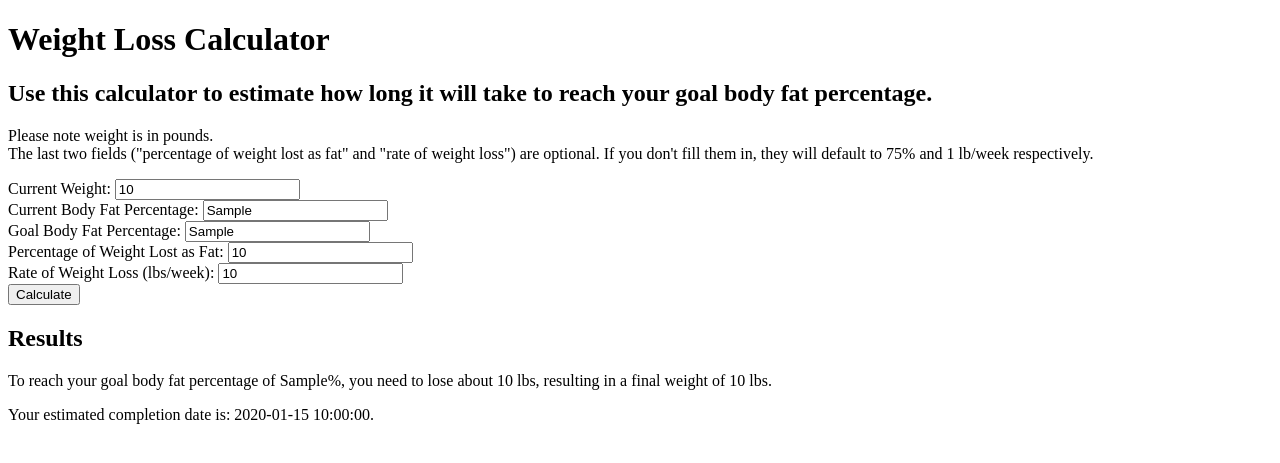
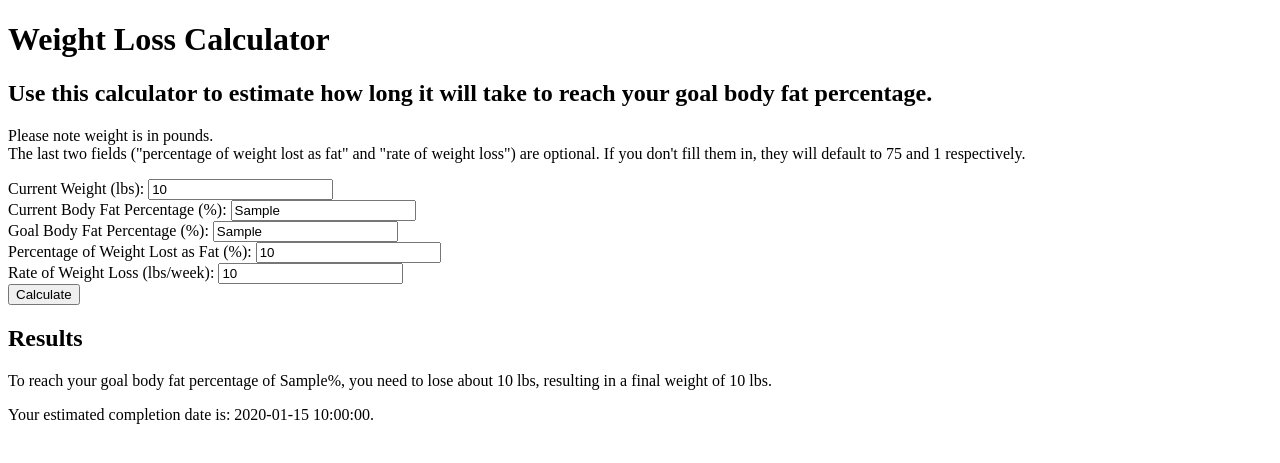
Before and after one commit to shawncheng8/cutting-calculator, a Flask app: template templates/index.html in a window 1280 px wide. Shown: the top 463 px of the page. Run offline with Flask 3, Linux system fonts and the light colour scheme; the template is opened without the code that fills it: most values are stand-ins (such as "Sample title", 1, 10 or a date in 2020).

Commit message:
Update index.html

```diff
--- a/templates/index.html
+++ b/templates/index.html
@@ -7,12 +7,12 @@
     <h1>Weight Loss Calculator</h1>
     <h2>Use this calculator to estimate how long it will take to reach your goal body fat percentage.</h2>
     <p>Please note weight is in pounds. <br>
-    The last two fields ("percentage of weight lost as fat" and "rate of weight loss") are optional. If you don't fill them in, they will default to 75% and 1 lb/week respectively.</p>
+    The last two fields ("percentage of weight lost as fat" and "rate of weight loss") are optional. If you don't fill them in, they will default to 75 and 1 respectively.</p>
     <form action="/calculate" method="post">
-        Current Weight: <input type="text" name="current_weight" value="{{ current_weight }}"><br>
-        Current Body Fat Percentage: <input type="text" name="current_bf_perc" value="{{ current_bf_perc }}"><br>
-        Goal Body Fat Percentage: <input type="text" name="goal_bf_perc" value="{{ goal_bf_perc }}"><br>
-        Percentage of Weight Lost as Fat: <input type="text" name="perc_weight_lost_as_fat" value="{{ perc_weight_lost_as_fat }}"><br>
+        Current Weight (lbs): <input type="text" name="current_weight" value="{{ current_weight }}"><br>
+        Current Body Fat Percentage (%): <input type="text" name="current_bf_perc" value="{{ current_bf_perc }}"><br>
+        Goal Body Fat Percentage (%): <input type="text" name="goal_bf_perc" value="{{ goal_bf_perc }}"><br>
+        Percentage of Weight Lost as Fat (%): <input type="text" name="perc_weight_lost_as_fat" value="{{ perc_weight_lost_as_fat }}"><br>
         Rate of Weight Loss (lbs/week): <input type="text" name="rate_of_weight_loss" value="{{ rate_of_weight_loss }}"><br>
         <input type="submit" value="Calculate">
     </form>
```
